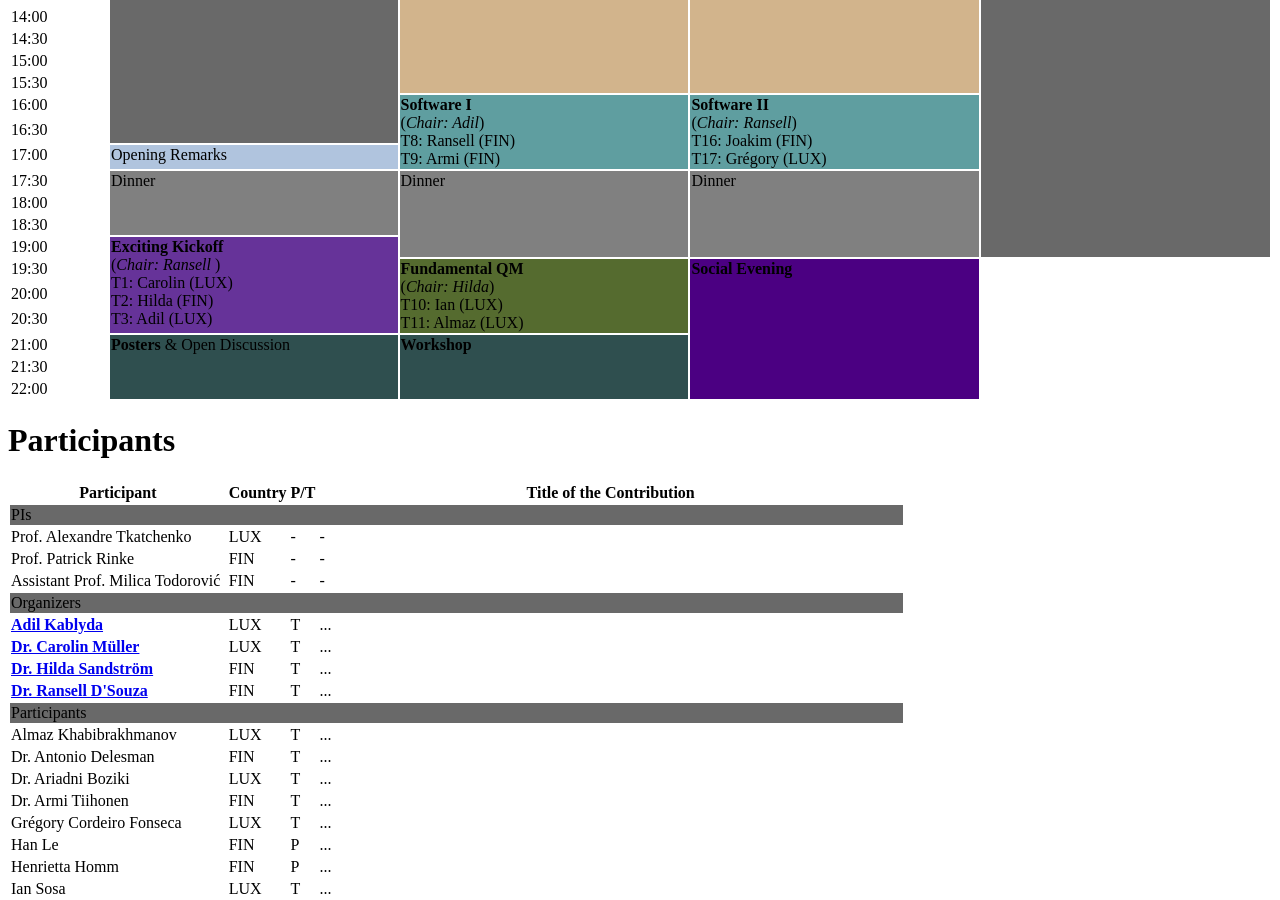
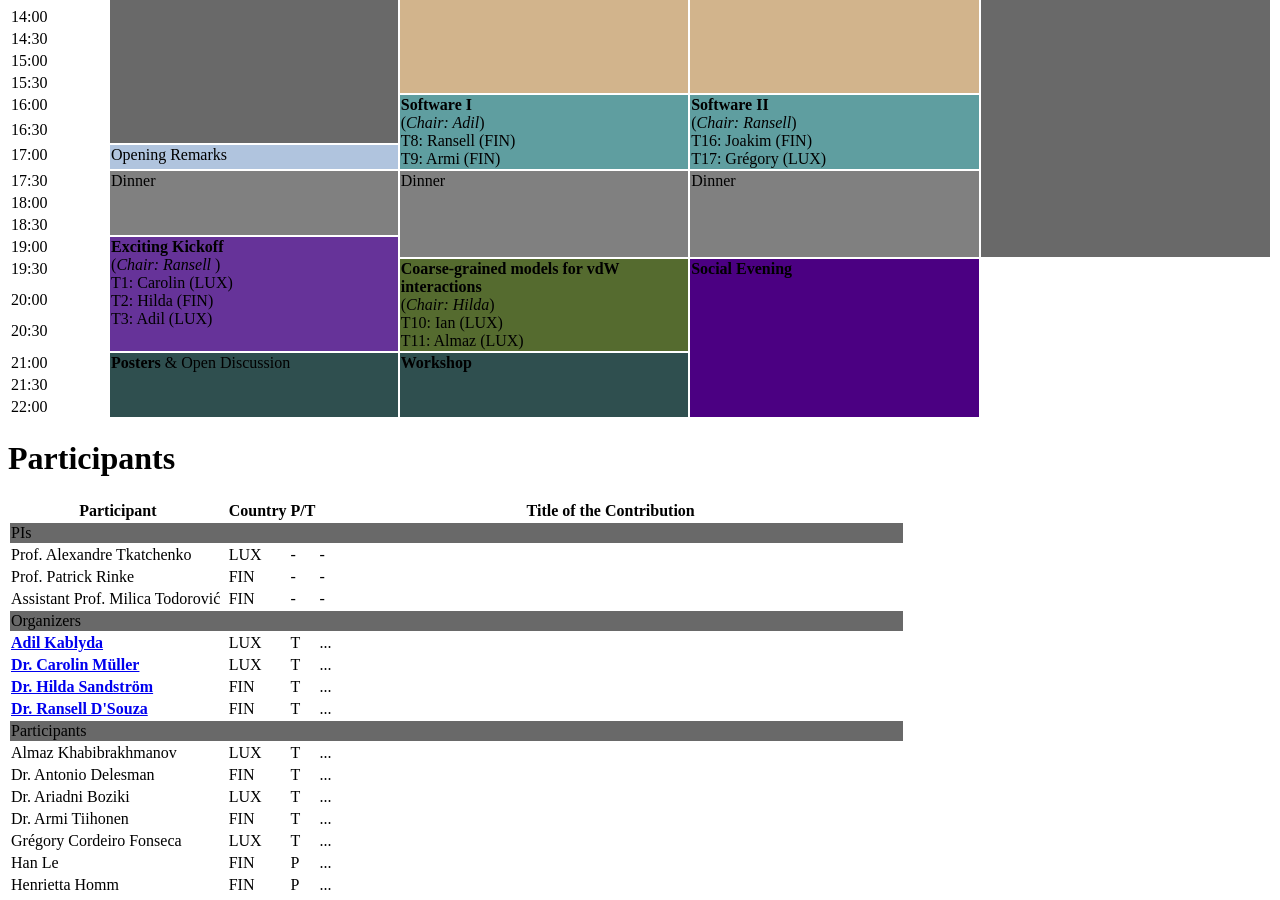
Before and after one commit to ESTML/ESTML.github.io, a Jekyll site: the page built from schedule.html, in a window 1280 px wide and 900 px high, scrolled down 533 px. Built offline with Jekyll 4.4.1, drawn with Linux system fonts in a browser that asks for light colours; nearby versions of some CDN libraries.

Commit message:
Update schedule.html

```diff
--- a/schedule.html
+++ b/schedule.html
@@ -110,7 +110,7 @@
 
 <tr VALIGN=TOP>
   <td> 19:30 </td>
-  <td rowspan="3" style="background-color: DarkOliveGreen;"> <b> Fundamental QM </b> <br> (<i>Chair: Hilda</i>) <br> T10: Ian (LUX) <br> T11: Almaz (LUX) </td>
+  <td rowspan="3" style="background-color: DarkOliveGreen;"> <b> Coarse-grained models for vdW interactions</b> <br> (<i>Chair: Hilda</i>) <br> T10: Ian (LUX) <br> T11: Almaz (LUX) </td>
   <td rowspan="6" style="background-color: Indigo;"> <b> Social Evening </b> </td>
 </tr>
 
```
